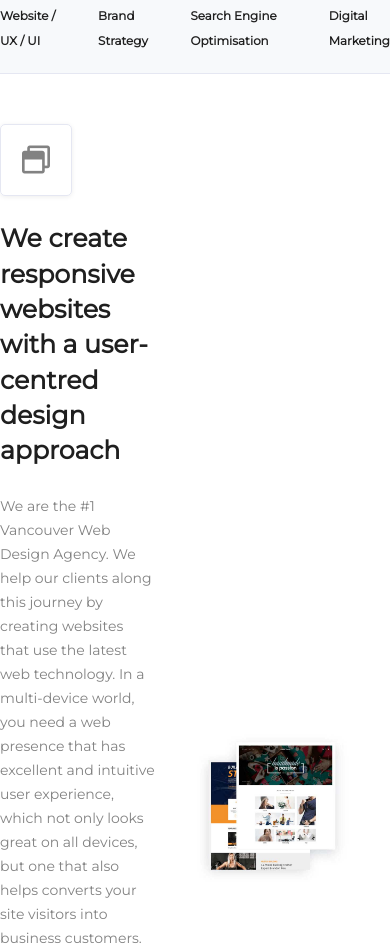
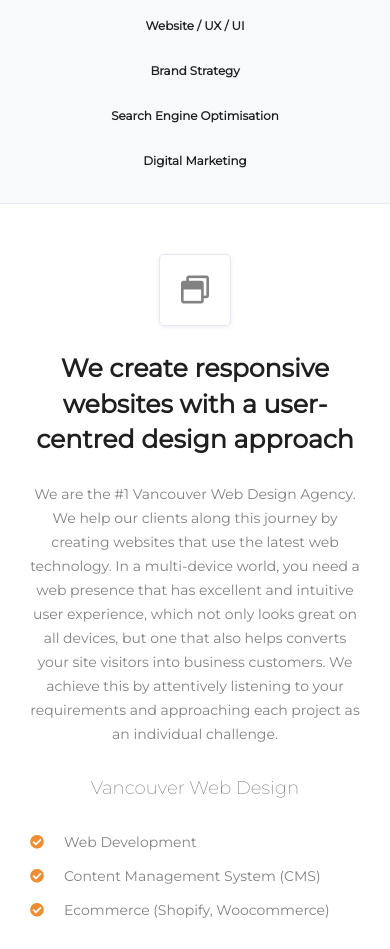
Before and after one commit to suefrontend/clone-wittycookie, a website: page index.html in a window 390 px wide. Shown: the part 1236-2185 px from the top of the page. Drawn offline with nearby package versions, Linux system fonts and the light colour scheme; files that its build step writes are made by us from their sources.

Commit message:
Add responsive coding to media section

```diff
--- a/index.html
+++ b/index.html
@@ -167,7 +167,7 @@
     <section class="section">
       <div class="media container">
         <div class="media__body">
-          <span class="icon-border">
+          <span class="media__icon icon-border">
             <i class="far fa-window-restore fa-2x"></i>
           </span>
           <h3 class="media__title">We create responsive websites with a user-centred design approach</h3>
@@ -195,7 +195,7 @@
       </div>
       <div class="media media-reverse container">
         <div class="media__body">
-          <span class="icon-border">
+          <span class="media__icon icon-border">
             <i class="far fa-clone fa-2x"></i>
           </span>
           <h3 class="media__title">We help brands communicate the right image to their target audience</h3>
@@ -222,7 +222,7 @@
       </div>
       <div class="media container">
         <div class="media__body">
-          <span class="icon-border">
+          <span class="media__icon icon-border">
             <i class="far fa-clock fa-2x"></i>
           </span>
           <h3 class="media__title">Improve your search ranking with our strategic approach that works</h3>
@@ -252,7 +252,7 @@
       </div>
       <div class="media media-reverse container">
         <div class="media__body">
-          <span class="icon-border">
+          <span class="media__icon icon-border">
             <i class="fas fa-cogs fa-2x"></i>
           </span>
           <h3 class="media__title">We generate inbound qualified leads to feed hungry sales teams.</h3>
--- a/sass/components/_media.scss
+++ b/sass/components/_media.scss
@@ -2,8 +2,13 @@
   display: flex;
   justify-content: space-between;
   align-items: center;
+  margin-bottom: 60px;
 
-  margin-bottom: 60px;
+  @include respond(small) {
+    flex-direction: column;
+    text-align: center;
+    padding: 0 30px;
+  }
 
   &:last-child {
     margin-bottom: 0;
@@ -11,9 +16,22 @@
 
   &__body {
     width: 50%;
+
+    @include respond(small) {
+      width: 100%;
+    }
+  }
+  &__icon {
+    @include respond(small) {
+      margin: 0 auto;
+    }
   }
   &__img-wrapper {
     width: 50%;
+
+    @include respond(small) {
+      width: 100%;
+    }
   }
   &__img {
     max-width: 100%;
@@ -22,6 +40,9 @@
 
   &-reverse {
     flex-direction: row-reverse;
+    @include respond(small) {
+      flex-direction: column;
+    }
   }
   &__title {
     color: $dark-gray;
@@ -41,5 +62,9 @@
   }
   &__list {
     margin-bottom: 30px;
+
+    @include respond(small) {
+      text-align: left;
+    }
   }
 }
--- a/sass/pages/_home.scss
+++ b/sass/pages/_home.scss
@@ -31,9 +31,18 @@
   display: flex;
   justify-content: center;
   padding: 20px 0;
+
+  @include respond(small) {
+    flex-direction: column;
+    align-items: center;
+  }
 }
 .feature__item {
   margin-right: 40px;
+  @include respond(small) {
+    margin-right: 0;
+    padding: 10px 0;
+  }
 
   &:last-child {
     margin-right: 0;
```
